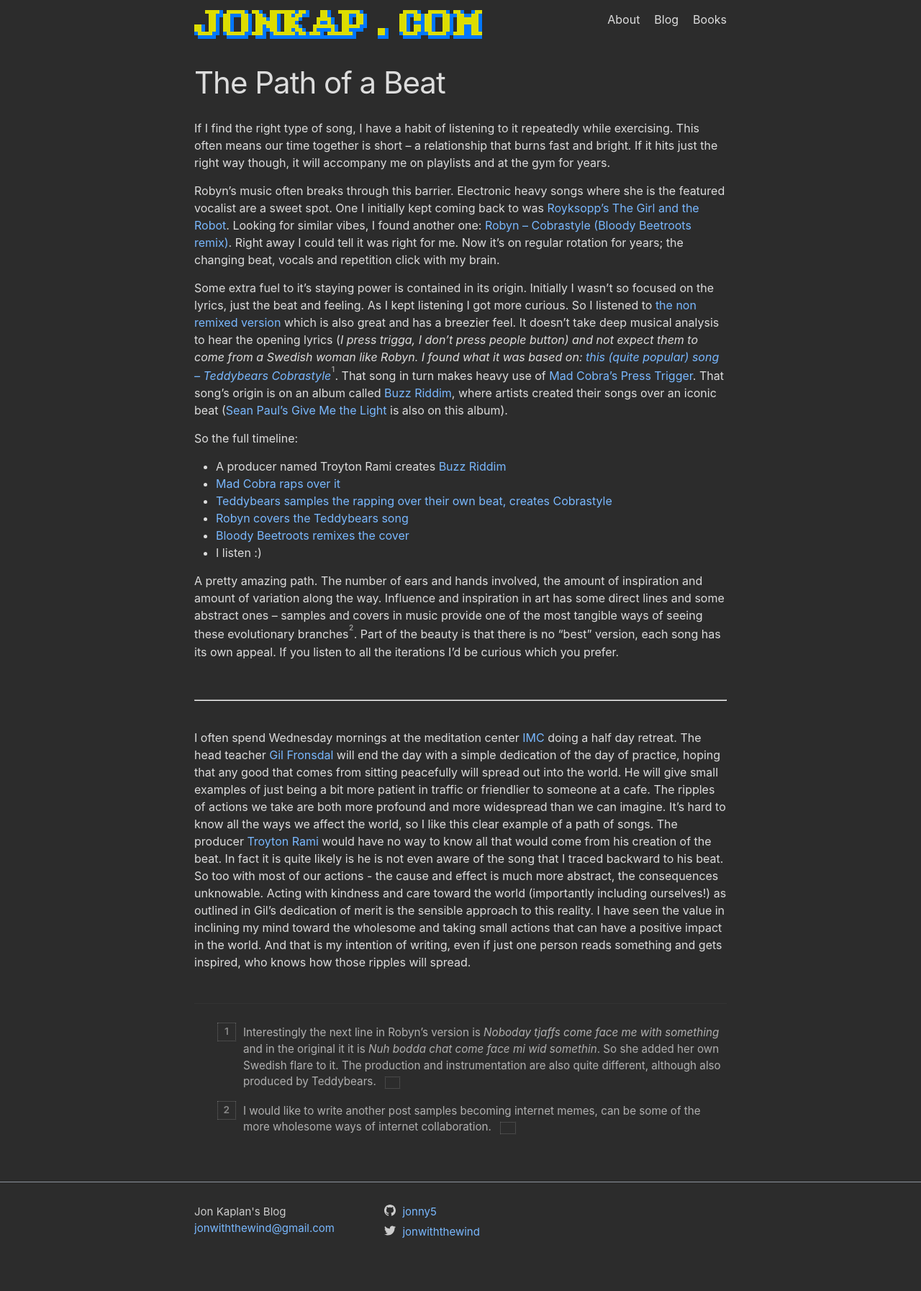
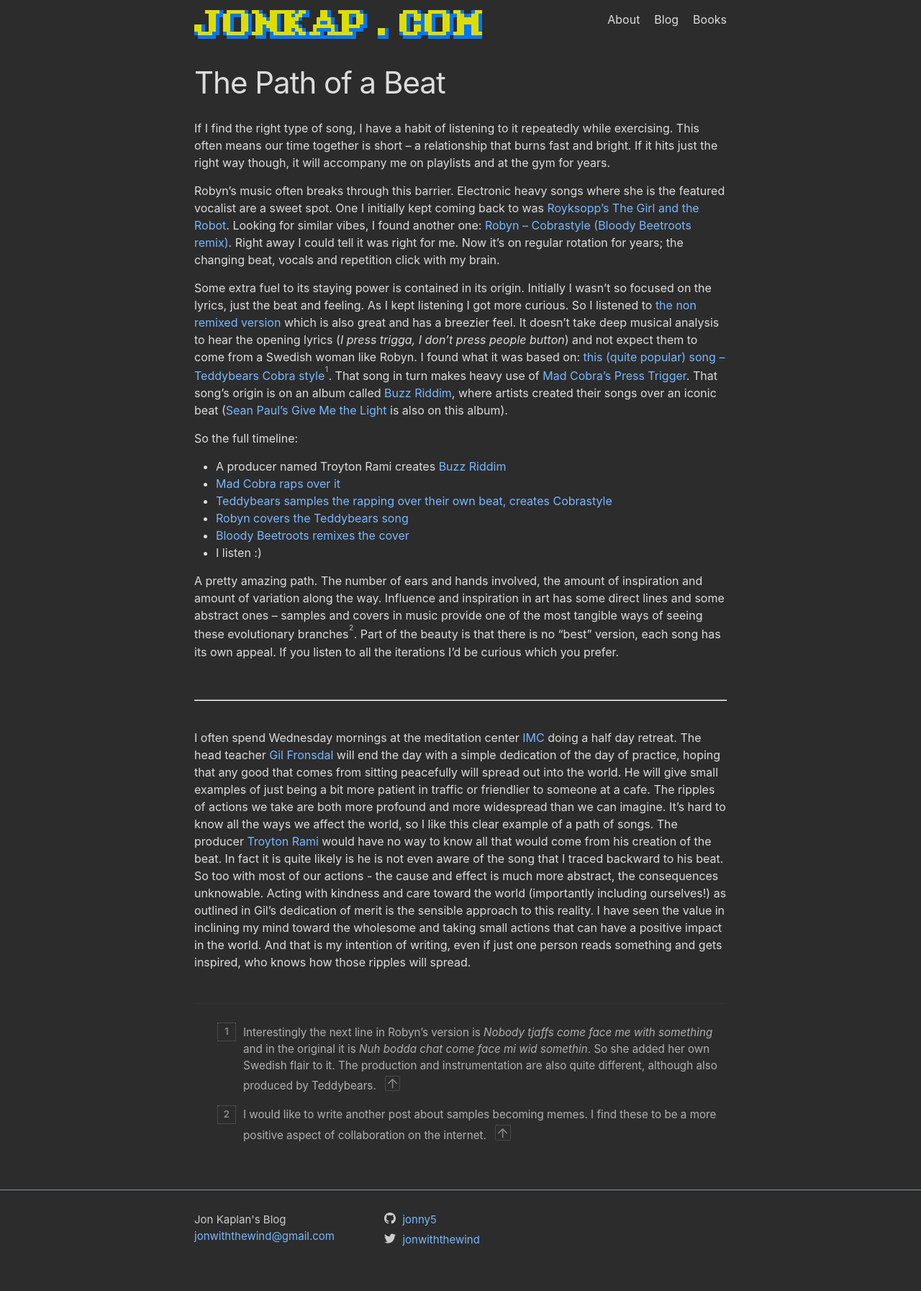
Before and after one commit to jonny5/jonkap, a Jekyll site: the page built from _posts/2026-01-04-the-path-of-a-beat.md, in a window 1280 px wide. Shown: the whole page at 72% size. Built offline with Jekyll 4.4.1, drawn with Linux system fonts in a browser that asks for light colours; some web fonts are replaced.

Commit message:
More stuff

```diff
--- a/_posts/2026-01-04-the-path-of-a-beat.md
+++ b/_posts/2026-01-04-the-path-of-a-beat.md
@@ -12,7 +12,7 @@
 
 Robyn's music often breaks through this barrier.  Electronic heavy songs where she is the featured vocalist are a sweet spot. One I initially kept coming back to was [Royksopp's The Girl and the Robot](https://www.youtube.com/watch?v=sPqnxFgCrhg). Looking for similar vibes, I found another one: [Robyn – Cobrastyle (Bloody Beetroots remix)](https://www.youtube.com/watch?v=GyeypSlBr4c). Right away I could tell it was right for me. Now it's on regular rotation for years; the changing beat, vocals and repetition click with my brain.
 
-Some extra fuel to it's staying power is contained in its origin. Initially I wasn't so focused on the lyrics, just the beat and feeling. As I kept listening I got more curious. So I listened to [the non remixed version](https://www.youtube.com/watch?v=1zVECruSI3k) which is also great and has a breezier feel. It doesn't take deep musical analysis to hear the opening lyrics  (*I press trigga, I don't press people button) and not expect them to come from a Swedish woman like Robyn. I found what it was based on: [this (quite popular) song – Teddybears Cobrastyle](https://www.youtube.com/watch?v=s5SA6L722kI)*[^1]. That song in turn makes heavy use of [Mad Cobra's Press Trigger](https://www.youtube.com/watch?v=awIY7IgGDg0). That song's origin is on an album called [Buzz Riddim](https://www.youtube.com/watch?v=u2Xg7E5c08Q), where artists created their songs over an iconic beat ([Sean Paul's Give Me the Light](https://www.youtube.com/watch?v=8MmW_GOFS8I) is also on this album).
+Some extra fuel to its staying power is contained in its origin. Initially I wasn't so focused on the lyrics, just the beat and feeling. As I kept listening I got more curious. So I listened to [the non remixed version](https://www.youtube.com/watch?v=1zVECruSI3k) which is also great and has a breezier feel. It doesn't take deep musical analysis to hear the opening lyrics  (*I press trigga, I don't press people button*) and not expect them to come from a Swedish woman like Robyn. I found what it was based on: [this (quite popular) song – Teddybears Cobra  style](https://www.youtube.com/watch?v=s5SA6L722kI)[^1]. That song in turn makes heavy use of [Mad Cobra's Press Trigger](https://www.youtube.com/watch?v=awIY7IgGDg0). That song's origin is on an album called [Buzz Riddim](https://www.youtube.com/watch?v=u2Xg7E5c08Q), where artists created their songs over an iconic beat ([Sean Paul's Give Me the Light](https://www.youtube.com/watch?v=8MmW_GOFS8I) is also on this album).
 
 So the full timeline:
 - A producer named Troyton Rami creates [Buzz Riddim](https://www.youtube.com/watch?v=u2Xg7E5c08Q)
@@ -32,5 +32,5 @@
 
 I often spend Wednesday mornings at the meditation center [IMC](https://www.insightmeditationcenter.org/) doing a half day retreat. The head teacher [Gil Fronsdal](https://www.audiodharma.org/speakers/1) will end the day with a simple dedication of the day of practice, hoping that any good that comes from sitting peacefully will spread out into the world. He will give small examples of just being a bit more patient in traffic or friendlier to someone at a cafe. The ripples of actions we take are both more profound and more widespread than we can imagine. It's hard to know all the ways we affect the world, so I like this clear example of a path of songs. The producer [Troyton Rami](https://www.instagram.com/troytonramimusic/?hl=en) would have no way to know all that  would come from his creation of the beat. In fact it is quite likely is he is not even aware of the song that I traced backward to his beat. So too with most of our actions - the cause and effect is much more abstract, the consequences unknowable. Acting with kindness and care toward the world (importantly including ourselves!) as outlined in Gil's dedication of merit is the sensible approach to this reality. I have seen the value in inclining my mind toward the wholesome and taking small actions that can have a positive impact in the world. And that is my intention of writing, even if just one person reads something and gets inspired, who knows how those ripples will spread.
 
-[^1]: Interestingly the next line in Robyn's version is *Noboday tjaffs come face me with something* and in the original it it is *Nuh bodda chat come face mi wid somethin*. So she added her own Swedish flare to it. The production and instrumentation are also quite different, although also produced by Teddybears.
-[^2]: I would like to write another post samples becoming internet memes, can be some of the more wholesome ways of  internet collaboration.
+[^1]: Interestingly the next line in Robyn's version is *Nobody tjaffs come face me with something* and in the original it is *Nuh bodda chat come face mi wid somethin*. So she added her own Swedish flair to it. The production and instrumentation are also quite different, although also produced by Teddybears.
+[^2]: I would like to write another post about samples becoming memes. I find these to be a more positive aspect of collaboration on the internet.
--- a/_sass/custom.scss
+++ b/_sass/custom.scss
@@ -81,11 +81,8 @@
   &:hover,
   &.popup-open {
     color: #fff;
-    box-shadow:
-      2px 4px 0 4px #1a1a1a,
-      -2px 4px 0 4px #1a1a1a,
-      2px 4px 0 5px #888,
-      -2px 4px 0 5px #888;
+    box-shadow: 2px 4px 0 4px #1a1a1a, -2px 4px 0 4px #1a1a1a,
+      2px 4px 0 5px #888, -2px 4px 0 5px #888;
   }
 }
 
@@ -146,7 +143,8 @@
   }
 
   /* List styling within popups */
-  ol, ul {
+  ol,
+  ul {
     margin: 0.5em 0;
     padding-left: 1.5em;
   }
@@ -263,24 +261,32 @@
   .reversefootnote {
     display: inline-block;
     margin: 0 0 0 0.5em;
-    padding: 0.25em 0.30em;
-    line-height: 0.5;
-    width: 0.70em;
-    font-size: 1em;
+    width: 1em;
+    height: 1em;
+    text-decoration: none;
     border: 1px dotted #666;
-    color: transparent;
-    text-decoration: none;
+    border-radius: 2px;
+    padding: 0.15em;
     transition: border-color 0.15s ease;
     position: relative;
-    top: 0.10em;
+    top: 0.15em;
     z-index: 1;
+
+    svg {
+      display: block;
+      width: 100%;
+      height: 100%;
+      fill: #888;
+      transition: fill 0.15s ease;
+    }
 
     &:hover {
       border-color: #999;
       border-style: solid;
-      box-shadow:
-        0 0 0 1px #1a1a1a inset,
-        0 0 0 2px #999 inset;
+
+      svg {
+        fill: #ccc;
+      }
     }
   }
 }
--- a/assets/js/sidenotes.js
+++ b/assets/js/sidenotes.js
@@ -17,6 +17,9 @@
             popupOffset: 8,
         },
 
+        // Arrow SVG for backlinks
+        arrowSvg: '<svg xmlns="http://www.w3.org/2000/svg" viewBox="0 0 448 512"><path d="M6.101 261.899L25.9 281.698c4.686 4.686 12.284 4.686 16.971 0L198 126.568V468c0 6.627 5.373 12 12 12h28c6.627 0 12-5.373 12-12V126.568l155.13 155.13c4.686 4.686 12.284 4.686 16.971 0l19.799-19.799c4.686-4.686 4.686-12.284 0-16.971L232.485 35.515c-4.686-4.686-12.284-4.686-16.971 0L6.101 244.929c-4.687 4.686-4.687 12.284 0 16.97z"/></svg>',
+
         // Popups state
         popupContainer: null,
         currentPopup: null,
@@ -27,7 +30,15 @@
             console.log('Footnotes: Initializing...');
             this.createPopupContainer();
             this.setupPopupBehavior();
+            this.replaceBacklinks();
             console.log('Footnotes: Initialized');
+        },
+
+        replaceBacklinks: function() {
+            const backlinks = document.querySelectorAll('.reversefootnote');
+            backlinks.forEach(link => {
+                link.innerHTML = this.arrowSvg;
+            });
         },
 
         /* ==========================================
@@ -103,13 +114,14 @@
             popup.className = 'footnote-popup';
             popup.dataset.refId = ref.id || footnoteId;
 
-            const content = footnoteDef.cloneNode(true);
-            const backlink = content.querySelector('.reversefootnote, a[href^="#fnref"]');
+            // Get inner content only, not the <li> wrapper
+            popup.innerHTML = footnoteDef.innerHTML;
+
+            // Remove backlink
+            const backlink = popup.querySelector('.reversefootnote, a[href^="#fnref"]');
             if (backlink) {
                 backlink.remove();
             }
-
-            popup.appendChild(content);
 
             popup.addEventListener('mouseenter', () => {
                 clearTimeout(this.fadeoutTimer);
```
Also changed, not shown: CLAUDE.md (+13 -24 lines), publish_to_substack.rb (+110 -119 lines).
